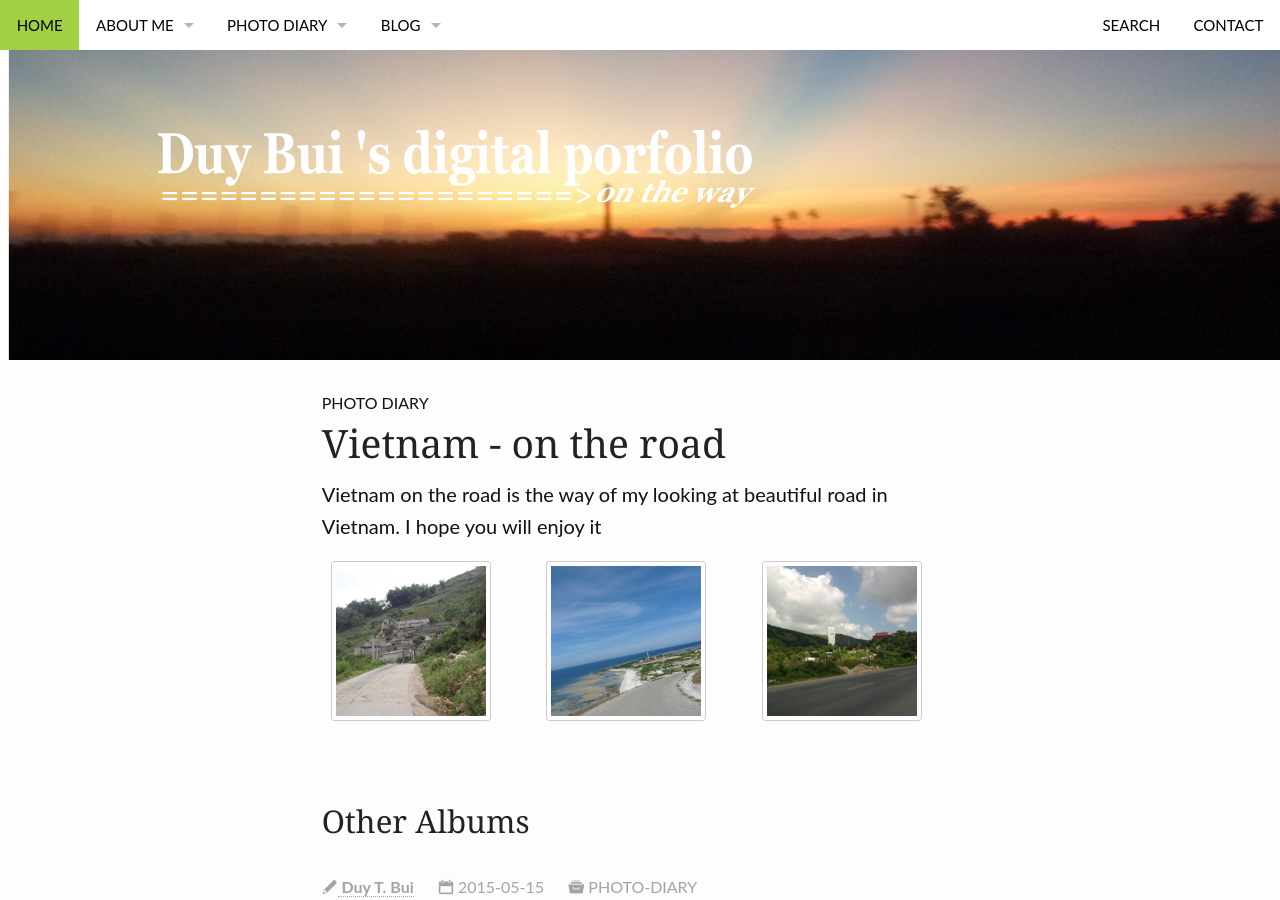
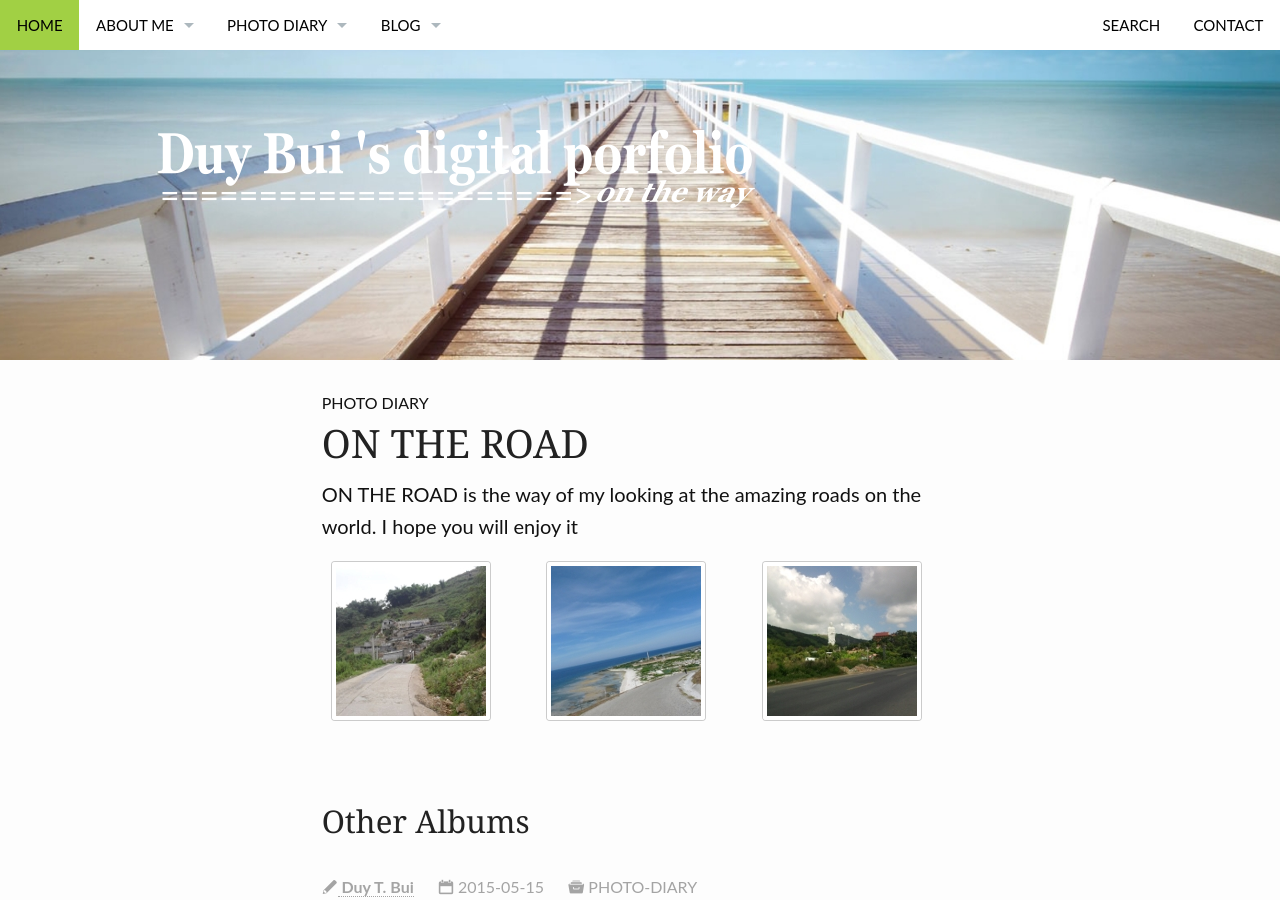
Before and after one commit to duybuidotvn/duybuidotvn.github.io, a Jekyll site: the page built from _posts/photo-diary/2015-05-15-on-the-road.md, in a window 1280 px wide and 900 px high. Built offline with Jekyll 4.4.1, drawn with Linux system fonts in a browser that asks for light colours.

Commit message:
170515-905-photo2015

```diff
--- a/_data/navigation.yml
+++ b/_data/navigation.yml
@@ -19,8 +19,8 @@
   url: "/photo-diary/"
   side: left
   dropdown:
-  - title: "2015"
-    url: "/photo-diary/gallery-2015/"
+  - title: "on the road"
+    url: "/photo-diary/on-the-road/"
 
 - title: Blog
   url: "/blog/"
--- a/_posts/photo-diary/2015-05-15-gallery-2015.md
+++ b/_posts/photo-diary/2015-05-15-on-the-road.md
@@ -1,8 +1,8 @@
 ---
 layout: page
 subheadline:  "Photo Diary"
-title:  "Vietnam - on the road"
-teaser: "Vietnam on the road is the way of my looking at beautiful road in Vietnam. I hope you will enjoy it"
+title:  "ON THE ROAD"
+teaser: "ON THE ROAD is the way of my looking at the amazing roads on the world. I hope you will enjoy it"
 categories:
     - photo-diary
 header:
```
Also changed, not shown: index.md (+1 -1 lines), pages/photo-diary.md (+1 -1 lines), images/header-diary.jpg (added), images/header-ontheroad.jpg, images/header_drop.jpg (deleted), images/header_homepage1.jpg (renamed from images/header_unsplash_12.jpg), images/header_homepage_13.jpg (deleted), images/header_roadmap_1.jpg (deleted).
